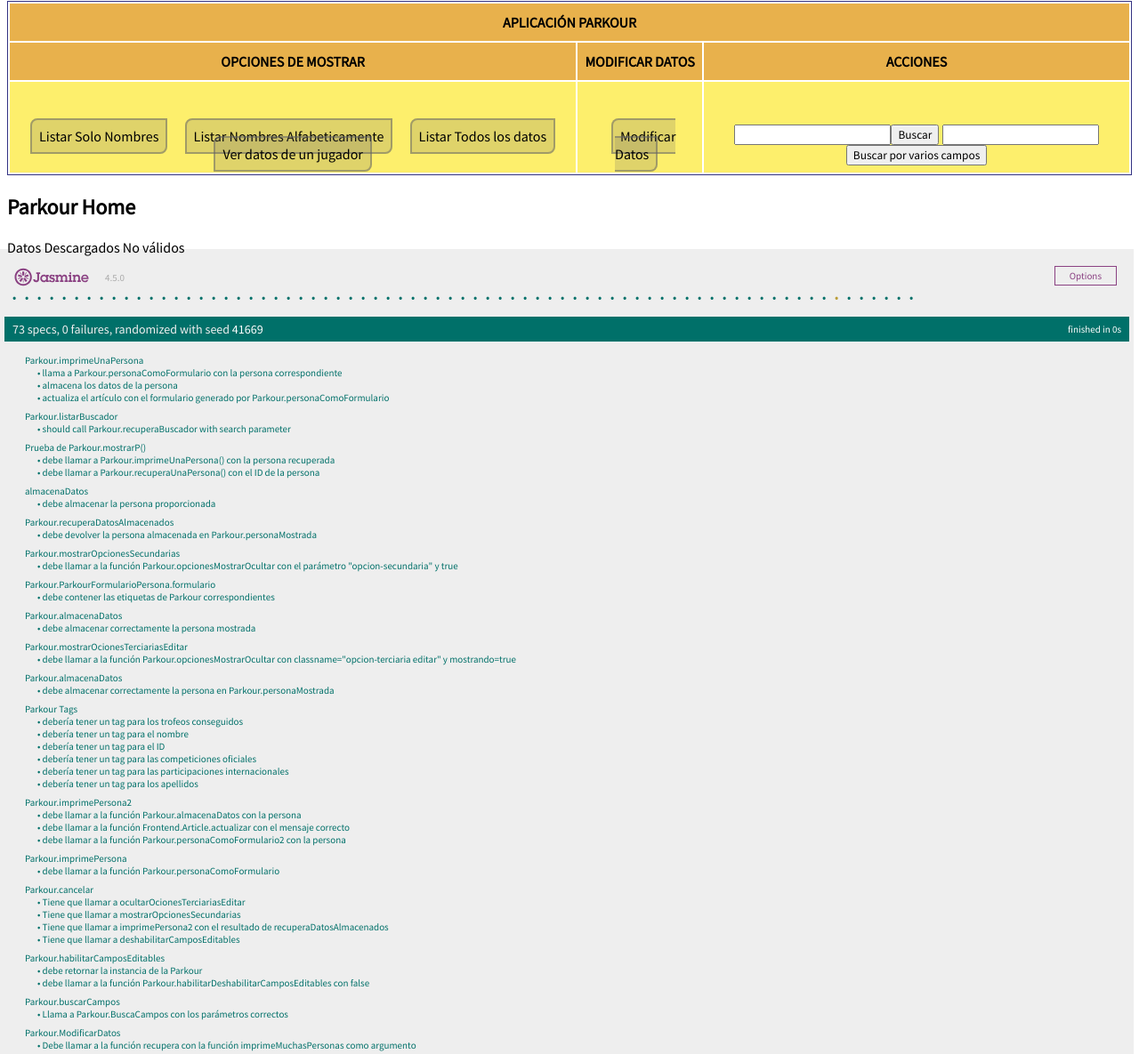
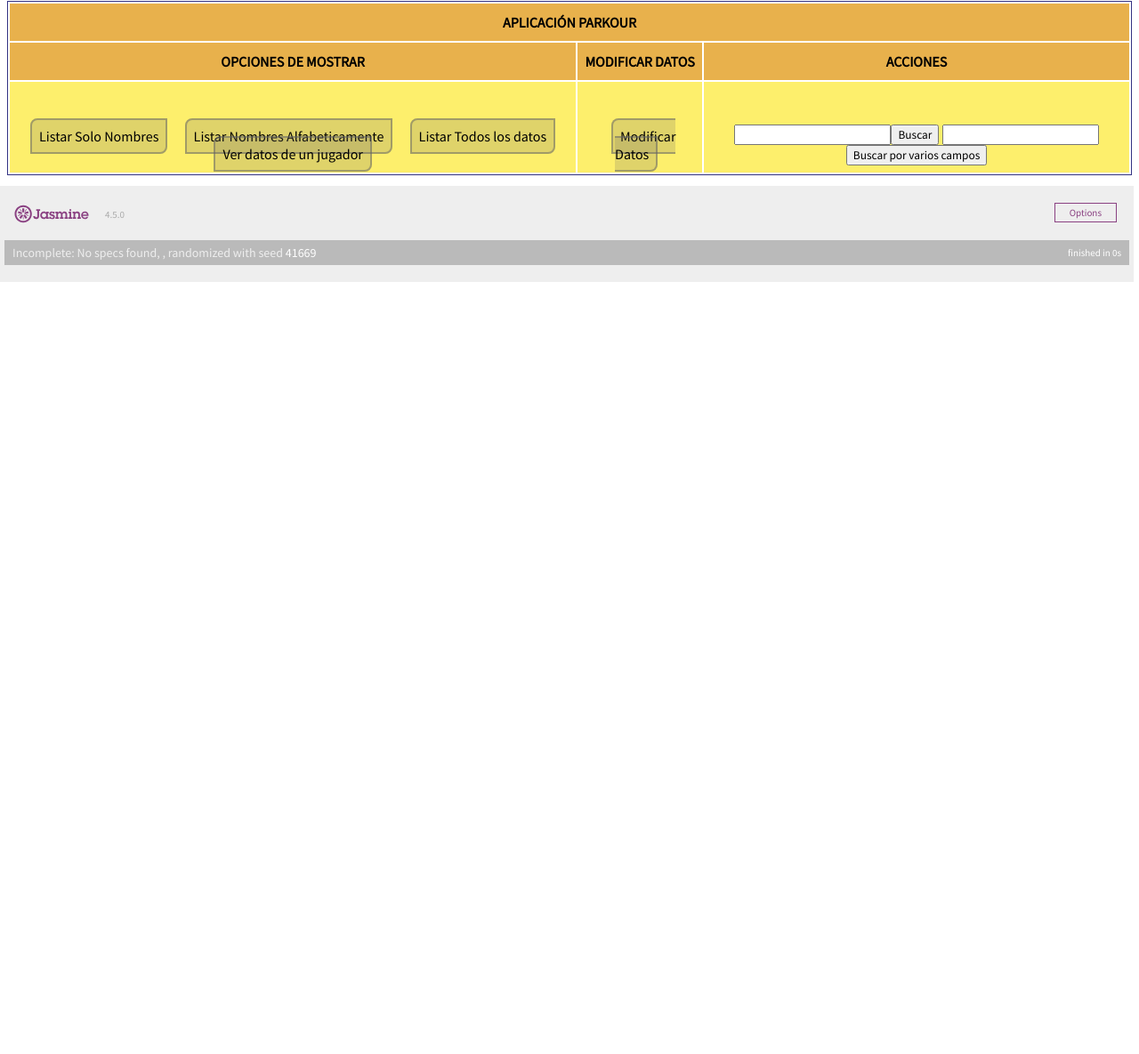
Before and after one commit to UJA-DAGIL-22-23/d-agil-2022-2023-practica-4-bader_carlos_irene_javier_raul, a website with bundled scripts: page front-end/static-files/index.html in a window 1280 px wide. Shown: the part 1768-2953 px from the top of the page at 89% size. After the commit the page ends 2085 px from the top, so only its background shows below. Built offline with nearby package versions, Linux system fonts and the light colour scheme.

Commit message:
parkour-spec.js comentado

```diff
--- a/front-end/static-files/index.html
+++ b/front-end/static-files/index.html
@@ -548,7 +548,7 @@ Motociclismo.BuscarCumpleVariosCriterios(criterio1term,criterio2term,criterio3te
     <!--<script src="js/ms-equitacion-spec.js"></script>-->
     <!--<script src="js/ms-motociclismo-spec.js"></script>-->
     <!--<script src="js/ms-gimnasia-spec.js"></script>-->
-    <script src="js/ms-parkour-spec.js"></script>
+    <!--<script src="js/ms-parkour-spec.js"></script>-->
 
 </body>
 
```
